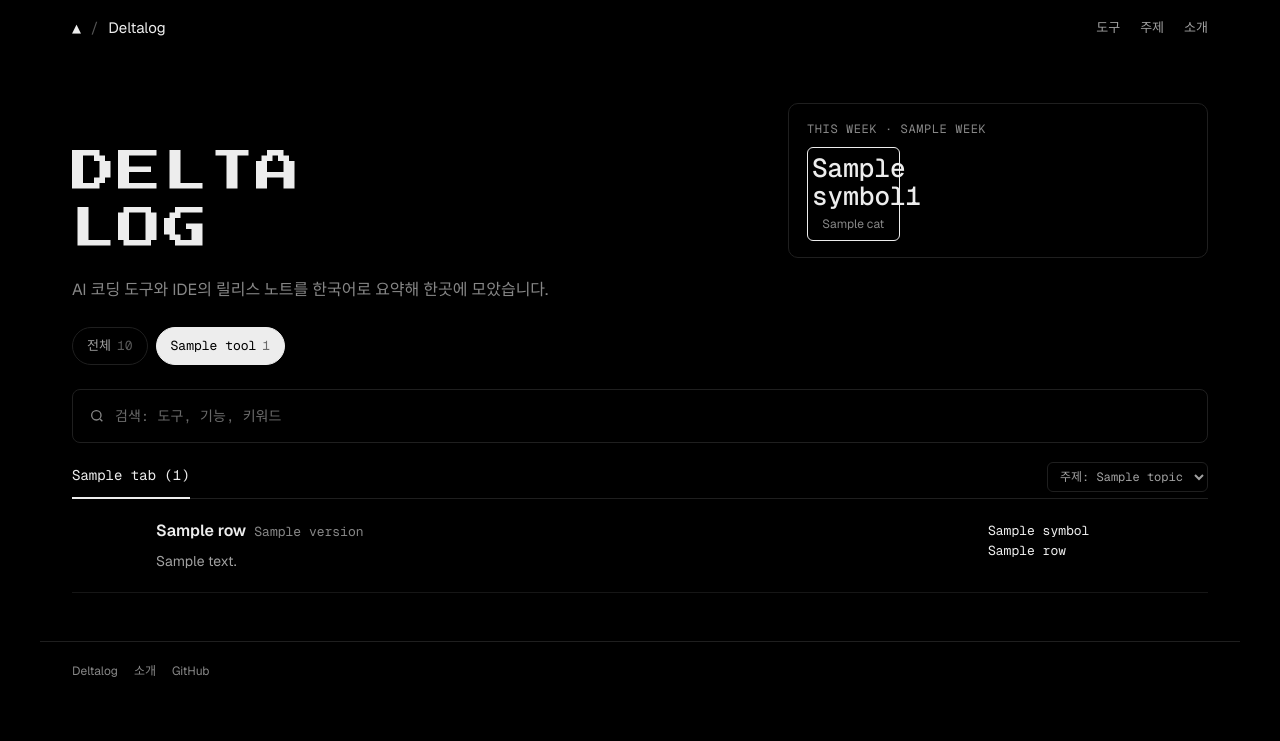
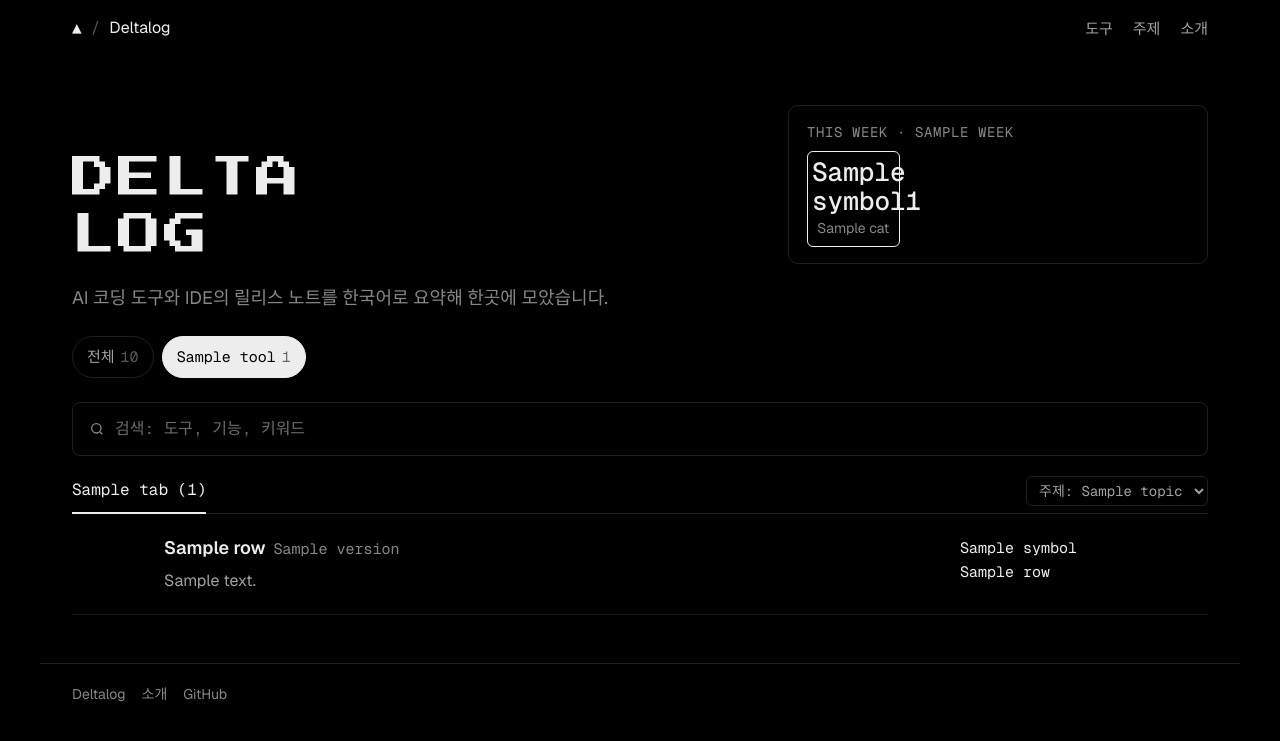
Before and after one commit to Hasegos/deltalog, a Python web app: template templates/home.html in a window 1280 px wide. Shown: the top 741 px of the page. Run offline with Jinja, Linux system fonts and the light colour scheme; the template is opened without the code that fills it: most values are stand-ins (such as "Sample title", 1, 10 or a date in 2020).

Commit message:
FIX 글자 크기 확대

```diff
--- a/static/css/style.css
+++ b/static/css/style.css
@@ -21,7 +21,7 @@ body {
   background: var(--bg);
   color: var(--fg);
   font-family: var(--sans);
-  font-size: 15px;
+  font-size: 16px;
   line-height: 1.55;
 }
 
@@ -33,7 +33,7 @@ summary::-webkit-details-marker { display: none; }
 .top { display: flex; align-items: center; justify-content: space-between; padding: 16px 32px; }
 .brand { display: flex; align-items: center; gap: 10px; }
 .brand i { color: #555; font-style: normal; }
-.nav { display: flex; gap: 20px; font-size: 13px; color: var(--muted); }
+.nav { display: flex; gap: 20px; font-size: 15px; color: var(--muted); }
 .nav a:hover { color: var(--fg); }
 .menu { display: none; position: relative; }
 .menu summary { font-size: 20px; min-width: 44px; min-height: 44px; display: flex; align-items: center; justify-content: flex-end; }
@@ -42,14 +42,14 @@ summary::-webkit-details-marker { display: none; }
 
 .hero { display: grid; grid-template-columns: minmax(0, 1fr) minmax(0, 420px); gap: 32px; padding: 48px 32px 0; align-items: end; }
 .wordmark { font-family: "Press Start 2P", monospace; font-size: 44px; line-height: 1.3; letter-spacing: 2px; }
-.tagline { margin: 20px 0 0; padding: 0 32px; font-size: 16px; color: var(--dim); }
+.tagline { margin: 20px 0 0; padding: 0 32px; font-size: 18px; color: var(--dim); }
 
 .wk { border: 1px solid var(--line); border-radius: 10px; padding: 16px 18px; }
-.wk-t { font-family: var(--mono); font-size: 12px; letter-spacing: .6px; color: var(--dim); text-transform: uppercase; }
+.wk-t { font-family: var(--mono); font-size: 14px; letter-spacing: .6px; color: var(--dim); text-transform: uppercase; }
 .wk-g { display: grid; grid-template-columns: repeat(4, minmax(0, 1fr)); gap: 4px; margin-top: 8px; }
 .wk-c { display: block; font-family: var(--mono); border: 1px solid transparent; border-radius: 6px; padding: 6px 4px; text-align: center; min-height: 44px; }
 .wk-c b { display: block; font-size: 26px; font-weight: 500; line-height: 1.1; }
-.wk-c span { font-family: var(--sans); font-size: 12px; color: var(--dim); }
+.wk-c span { font-family: var(--sans); font-size: 14px; color: var(--dim); }
 .wk-c.on { border-color: var(--fg); }
 .wk-c:hover { border-color: #3a3a3a; }
 
@@ -60,49 +60,49 @@ summary::-webkit-details-marker { display: none; }
 
 .blk { padding: 24px 32px 0; }
 .chs { display: flex; gap: 8px; flex-wrap: wrap; }
-.ch { font-family: var(--mono); font-size: 13px; padding: 8px 14px; border: 1px solid var(--line); border-radius: 999px; color: var(--muted); white-space: nowrap; min-height: 36px; display: inline-flex; align-items: center; }
+.ch { font-family: var(--mono); font-size: 15px; padding: 8px 14px; border: 1px solid var(--line); border-radius: 999px; color: var(--muted); white-space: nowrap; min-height: 36px; display: inline-flex; align-items: center; }
 .ch:hover { border-color: #3a3a3a; color: var(--fg); }
 .ch.on { background: var(--fg); border-color: var(--fg); color: #000; }
 .ch em { font-style: normal; margin-left: 6px; opacity: .55; }
-.lab { font-family: var(--mono); font-size: 11px; letter-spacing: .6px; color: var(--dim); text-transform: uppercase; margin: 12px 0 8px; }
+.lab { font-family: var(--mono); font-size: 13px; letter-spacing: .6px; color: var(--dim); text-transform: uppercase; margin: 12px 0 8px; }
 
 .sr { display: flex; gap: 8px; align-items: flex-start; }
 .srch { flex: 1; min-width: 0; display: flex; align-items: center; gap: 10px; padding: 12px 16px; border: 1px solid var(--line); border-radius: 8px; color: var(--dim); }
 .srch:focus-within { border-color: #3a3a3a; }
-.srch input { flex: 1; min-width: 0; background: transparent; border: 0; outline: none; color: var(--fg); font-family: var(--mono); font-size: 14px; height: 28px; padding: 0; }
+.srch input { flex: 1; min-width: 0; background: transparent; border: 0; outline: none; color: var(--fg); font-family: var(--mono); font-size: 16px; height: 28px; padding: 0; }
 .srch input::placeholder { color: var(--faint); }
 
 .fb { display: none; }
-.fb summary { font-family: var(--mono); font-size: 12px; color: var(--muted); border: 1px solid var(--line); border-radius: 8px; min-width: 64px; min-height: 44px; padding: 0 12px; display: flex; align-items: center; justify-content: center; }
+.fb summary { font-family: var(--mono); font-size: 14px; color: var(--muted); border: 1px solid var(--line); border-radius: 8px; min-width: 64px; min-height: 44px; padding: 0 12px; display: flex; align-items: center; justify-content: center; }
 .fb[open] summary { border-color: var(--fg); color: var(--fg); }
 .act { display: none; gap: 6px; flex-wrap: wrap; margin-top: 10px; }
 
 .bar { display: flex; align-items: center; justify-content: space-between; gap: 12px; border-bottom: 1px solid var(--line); margin-top: 12px; }
 .tabs { display: flex; gap: 18px; }
-.tb { font-family: var(--mono); font-size: 14px; color: var(--dim); padding: 10px 0; border-bottom: 2px solid transparent; margin-bottom: -1px; }
+.tb { font-family: var(--mono); font-size: 16px; color: var(--dim); padding: 10px 0; border-bottom: 2px solid transparent; margin-bottom: -1px; }
 .tb.on { color: var(--fg); border-bottom-color: var(--fg); }
 .mob { display: none; }
-.sel select { background: #000; color: var(--muted); border: 1px solid var(--line); border-radius: 6px; font-family: var(--mono); font-size: 12px; height: 30px; padding: 0 8px; }
+.sel select { background: #000; color: var(--muted); border: 1px solid var(--line); border-radius: 6px; font-family: var(--mono); font-size: 14px; height: 30px; padding: 0 8px; }
 
 .tr { border-bottom: 1px solid var(--line-soft); }
-.tr summary { display: grid; grid-template-columns: 64px minmax(0, 1fr) 110px 90px; gap: 16px; align-items: start; padding: 20px 4px; }
+.tr summary { display: grid; grid-template-columns: 72px minmax(0, 1fr) 124px 104px; gap: 16px; align-items: start; padding: 20px 4px; }
 .tr summary:hover { background: var(--panel); }
-.dt { font-family: var(--mono); font-size: 13px; color: var(--dim); padding-top: 2px; }
+.dt { font-family: var(--mono); font-size: 15px; color: var(--dim); padding-top: 2px; }
 .nm { display: flex; gap: 8px; align-items: baseline; flex-wrap: wrap; }
-.nm b { font-weight: 600; font-size: 16px; }
-.nm span { font-family: var(--mono); font-size: 13px; color: var(--dim); }
-.sm { display: -webkit-box; margin-top: 6px; font-size: 14px; line-height: 1.6; color: var(--muted); -webkit-line-clamp: 2; -webkit-box-orient: vertical; overflow: hidden; }
+.nm b { font-weight: 600; font-size: 18px; }
+.nm span { font-family: var(--mono); font-size: 15px; color: var(--dim); }
+.sm { display: -webkit-box; margin-top: 6px; font-size: 16px; line-height: 1.6; color: var(--muted); -webkit-line-clamp: 2; -webkit-box-orient: vertical; overflow: hidden; }
 .sm a, .xp a { color: var(--fg); text-decoration: underline; text-underline-offset: 3px; }
 .tr[open] .sm { display: block; }
-.ty { font-family: var(--mono); font-size: 13px; padding-top: 2px; }
-.im { font-family: var(--mono); font-size: 13px; letter-spacing: 2px; padding-top: 2px; text-align: right; }
+.ty { font-family: var(--mono); font-size: 15px; padding-top: 2px; }
+.im { font-family: var(--mono); font-size: 15px; letter-spacing: 2px; padding-top: 2px; text-align: right; }
 .im i { font-style: normal; color: #333; }
 .im i.f { color: var(--fg); }
 .mt { display: none; }
-.xp { display: flex; gap: 14px; padding: 0 4px 18px 84px; font-family: var(--mono); font-size: 13px; color: var(--dim); }
+.xp { display: flex; gap: 14px; padding: 0 4px 18px 92px; font-family: var(--mono); font-size: 15px; color: var(--dim); }
 .empty { padding: 32px 2px; color: var(--dim); }
 
-.pg { display: flex; align-items: center; justify-content: space-between; gap: 12px; margin-top: 20px; font-family: var(--mono); font-size: 12px; color: var(--muted); }
+.pg { display: flex; align-items: center; justify-content: space-between; gap: 12px; margin-top: 20px; font-family: var(--mono); font-size: 14px; color: var(--muted); }
 .pg a, .pg .off, .pg .cur, .pg .gap { display: inline-flex; align-items: center; justify-content: center; min-width: 32px; min-height: 32px; padding: 0 8px; border-radius: 6px; }
 .pg a:hover { color: var(--fg); background: var(--panel); }
 .pg .off, .pg .gap { color: var(--dim); }
@@ -110,7 +110,7 @@ summary::-webkit-details-marker { display: none; }
 .pg .nums { display: flex; gap: 4px; }
 .pg .cnt { display: none; }
 
-.foot { display: flex; gap: 16px; margin-top: 48px; padding: 20px 32px; border-top: 1px solid var(--line); font-size: 12px; color: var(--dim); }
+.foot { display: flex; gap: 16px; margin-top: 48px; padding: 20px 32px; border-top: 1px solid var(--line); font-size: 14px; color: var(--dim); }
 
 @media (max-width: 560px) {
   .top { padding: 12px 16px; }
@@ -132,8 +132,8 @@ summary::-webkit-details-marker { display: none; }
   .mob { display: inline; }
   .tr summary { grid-template-columns: minmax(0, 1fr); gap: 4px; padding: 14px 0; }
   .dt, .ty.d, .im.d { display: none; }
-  .mt { display: flex; gap: 10px; align-items: center; flex-wrap: wrap; margin-top: 8px; font-family: var(--mono); font-size: 11px; color: var(--dim); }
-  .mt .ty, .mt .im { padding: 0; font-size: 11px; }
+  .mt { display: flex; gap: 10px; align-items: center; flex-wrap: wrap; margin-top: 8px; font-family: var(--mono); font-size: 13px; color: var(--dim); }
+  .mt .ty, .mt .im { padding: 0; font-size: 13px; }
   .mt .im { letter-spacing: 1px; }
   .xp { padding: 0 0 14px; }
   .xp a { min-height: 36px; display: inline-flex; align-items: center; }
@@ -142,3 +142,21 @@ summary::-webkit-details-marker { display: none; }
   .pg .cnt { display: inline; }
   .pg a, .pg .off { min-height: 44px; padding: 0 12px; }
 }
+
+.page { padding: 48px 32px 0; }
+.page h1 { margin: 0; font-size: 32px; font-weight: 600; }
+.lead { margin: 12px 0 0; max-width: 680px; font-size: 18px; color: var(--muted); }
+.about { margin: 24px 0; padding-left: 20px; max-width: 680px; font-size: 17px; line-height: 1.8; color: var(--muted); }
+.about li { margin-bottom: 8px; }
+.page a:not(.card) { color: var(--fg); text-decoration: underline; text-underline-offset: 3px; }
+.cards { display: grid; grid-template-columns: repeat(auto-fill, minmax(240px, 1fr)); gap: 12px; margin-top: 28px; }
+.card { display: flex; flex-direction: column; gap: 6px; padding: 18px 20px; border: 1px solid var(--line); border-radius: 10px; }
+.card:hover { background: var(--panel); border-color: #2a2a2a; }
+.card b { font-size: 18px; font-weight: 600; }
+.card span { font-family: var(--mono); font-size: 14px; color: var(--dim); }
+
+@media (max-width: 560px) {
+  .page { padding: 28px 16px 0; }
+  .page h1 { font-size: 26px; }
+  .lead, .about { font-size: 16px; }
+}
```
